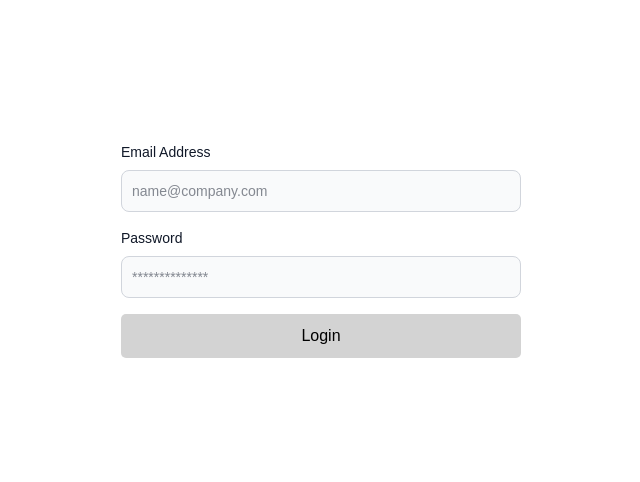
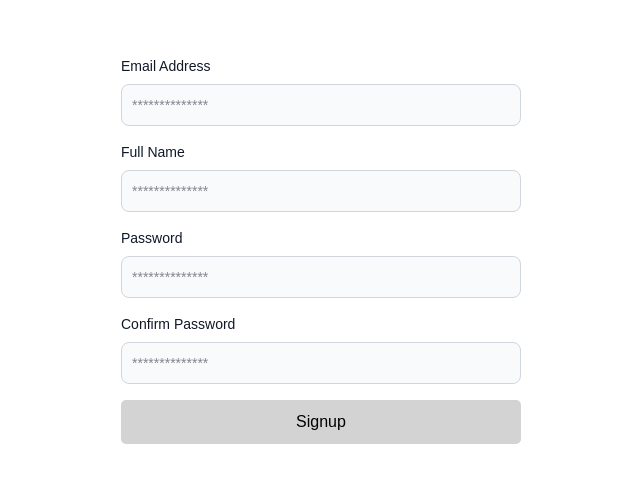
Before and after one commit to vaaluvishnu5146/React-Typescript-Todo-Application, a React (Vite) app: page / in a window 1280 px wide. Shown: the part 150-632 px from the top of the page, without its empty margins (319-959 px from the left). Built offline with nearby package versions, Linux system fonts and the light colour scheme.

Commit message:
Forms:
1. Added Signup form with formik

```diff
--- a/package.json
+++ b/package.json
@@ -10,6 +10,7 @@
     "preview": "vite preview"
   },
   "dependencies": {
+    "formik": "^2.4.9",
     "react": "^19.2.4",
     "react-dom": "^19.2.4",
     "uuid": "^13.0.0"
--- /dev/null
+++ b/src/elements/FormInput.tsx
@@ -0,0 +1,32 @@
+export default function FormInput({
+  label,
+  type,
+  name,
+  value,
+  error,
+  touched,
+  handleChange,
+  handleBlur,
+}: any) {
+  return (
+    <div>
+      <label className="block mb-2 text-sm font-medium text-gray-900">
+        {label}
+      </label>
+      <input
+        type={type}
+        name={name}
+        value={value}
+        className={`${
+          touched && error ? `bg-red-200` : `bg-gray-50`
+        } border border-gray-300 text-gray-900 text-sm rounded-lg focus:ring-blue-500 focus:border-blue-500 block w-full p-2.5`}
+        placeholder="**************"
+        onChange={handleChange}
+        onBlur={handleBlur}
+      />
+      {touched && error && (
+        <p className="text-sm italic text-red-500">{error}</p>
+      )}
+    </div>
+  );
+}
--- /dev/null
+++ b/src/forms/Signup.tsx
@@ -0,0 +1,121 @@
+import { Formik } from "formik";
+import { validateEmail, validatePassword } from "../utils/validations";
+import FormInput from "../elements/FormInput";
+
+function Signup() {
+  return (
+    <div className="flex flex-col gap-4 w-[400px] mx-auto items-center justify-center h-screen">
+      <Formik
+        initialValues={{
+          email: "",
+          fullName: "",
+          password: "",
+          confirmPassword: "",
+        }}
+        validate={(values) => {
+          const errors: Record<string, string> = {};
+
+          if (values.email == "") {
+            errors.email = "Email is required";
+          } else if (!validateEmail(values.email)) {
+            errors.email = "Invalid email address";
+          } else if (values.fullName == "") {
+            errors.fullName = "Full name is required";
+          } else if (values.password == "") {
+            errors.password = "Password is required";
+          } else if (values.confirmPassword == "") {
+            errors.confirmPassword = "Confirm password is required";
+          } else if (values.password !== values.confirmPassword) {
+            errors.confirmPassword = "Passwords do not match";
+          } else if (!validatePassword(values.password)) {
+            errors.password =
+              "Password must be at least 8 characters long and contain at least one uppercase letter, one lowercase letter, one number, and one special character";
+          } else if (!validatePassword(values.confirmPassword)) {
+            errors.confirmPassword =
+              "Confirm Password must be at least 8 characters long and contain at least one uppercase letter, one lowercase letter, one number, and one special character";
+          }
+
+          return errors;
+        }}
+        onSubmit={(values, { setSubmitting }) => {
+          setTimeout(() => {
+            alert(JSON.stringify(values, null, 2));
+            setSubmitting(false);
+          }, 400);
+        }}
+      >
+        {({
+          dirty,
+          values,
+          errors,
+          touched,
+          handleChange,
+          handleBlur,
+          handleSubmit,
+          isSubmitting,
+        }) => (
+          <form onSubmit={handleSubmit} className="flex flex-col gap-4 w-full">
+            <div className="w-full">
+              <FormInput
+                label={"Email Address"}
+                type={"email"}
+                name={"email"}
+                value={values.email}
+                error={errors.email}
+                touched={touched.email}
+                handleChange={handleChange}
+                handleBlur={handleBlur}
+              />
+            </div>
+            <div className="w-full">
+              <FormInput
+                label={"Full Name"}
+                type={"text"}
+                name={"fullName"}
+                value={values.fullName}
+                error={errors.fullName}
+                touched={touched.fullName}
+                handleChange={handleChange}
+                handleBlur={handleBlur}
+              />
+            </div>
+            <div className="w-full">
+              <FormInput
+                label={"Password"}
+                type={"password"}
+                name={"password"}
+                value={values.password}
+                error={errors.password}
+                touched={touched.password}
+                handleChange={handleChange}
+                handleBlur={handleBlur}
+              />
+            </div>
+            <div className="w-full">
+              <FormInput
+                label={"Confirm Password"}
+                type={"password"}
+                name={"confirmPassword"}
+                value={values.confirmPassword}
+                error={errors.confirmPassword}
+                touched={touched.confirmPassword}
+                handleChange={handleChange}
+                handleBlur={handleBlur}
+              />
+            </div>
+            <button
+              disabled={
+                Object.keys(errors).length > 0 || !dirty || isSubmitting
+              }
+              className="w-full"
+            >
+              Signup
+            </button>
+          </form>
+        )}
+      </Formik>
+    </div>
+  );
+}
+
+export default Signup;
--- a/src/forms/login.tsx
+++ b/src/forms/login.tsx
@@ -1,4 +1,5 @@
 import { useState } from "react";
+import { validateEmail, validatePassword } from "../utils/validations";
 
 export default function Login() {
   const [email, setEmail] = useState("");
@@ -23,6 +24,9 @@ export default function Login() {
   }
 
   function handlePasswordBlur(e: React.KeyboardEvent<HTMLInputElement>) {
+    if (e.key === "Tab") {
+      return;
+    }
     if (validatePassword(password)) {
       setPasswordError("");
     } else {
@@ -30,15 +34,8 @@ export default function Login() {
     }
   }
 
-  function validateEmail(email: string): boolean {
-    const regex = /^[a-zA-Z0-9._%+-]+@[a-zA-Z0-9.-]+\.[a-zA-Z]{2,}$/;
-    return regex.test(email);
-  }
-
-  function validatePassword(password: string): boolean {
-    const regex =
-      /^(?=.*[a-z])(?=.*[A-Z])(?=.*\d)(?=.*[@$!%*?&])[A-Za-z\d@$!%*?&]{8,}$/;
-    return regex.test(password);
+  function handleLogin() {
+    alert(`Login successful! ${email} ${password}`);
   }
 
   return (
@@ -87,6 +84,7 @@ export default function Login() {
           Boolean(passwordError)
         }
         className="w-full"
+        onClick={handleLogin}
       >
         Login
       </button>
--- a/src/main.tsx
+++ b/src/main.tsx
@@ -1,10 +1,10 @@
 import { StrictMode } from "react";
 import { createRoot } from "react-dom/client";
 import "./style.css";
-import Login from "./forms/login.tsx";
+import Signup from "./forms/Signup.tsx";
 
 createRoot(document.getElementById("root")!).render(
   <StrictMode>
-    <Login />
+    <Signup />
   </StrictMode>
 );
--- /dev/null
+++ b/src/utils/validations.tsx
@@ -0,0 +1,10 @@
+export function validateEmail(email: string): boolean {
+  const regex = /^[a-zA-Z0-9._%+-]+@[a-zA-Z0-9.-]+\.[a-zA-Z]{2,}$/;
+  return regex.test(email);
+}
+
+export function validatePassword(password: string): boolean {
+  const regex =
+    /^(?=.*[a-z])(?=.*[A-Z])(?=.*\d)(?=.*[@$!%*?&])[A-Za-z\d@$!%*?&]{8,}$/;
+  return regex.test(password);
+}
```
Also changed, not shown: 1 other file (tests, documents, lock files or other folders).
